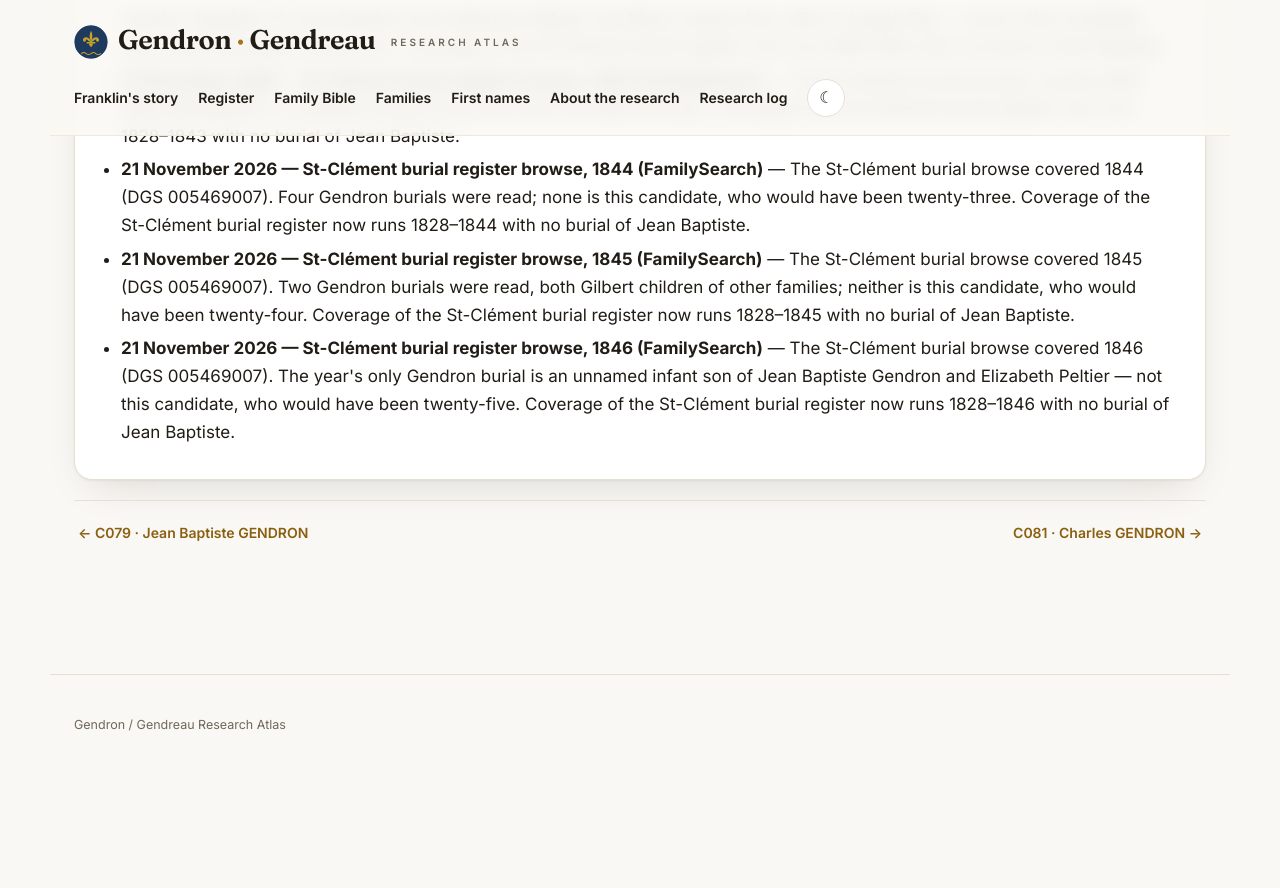
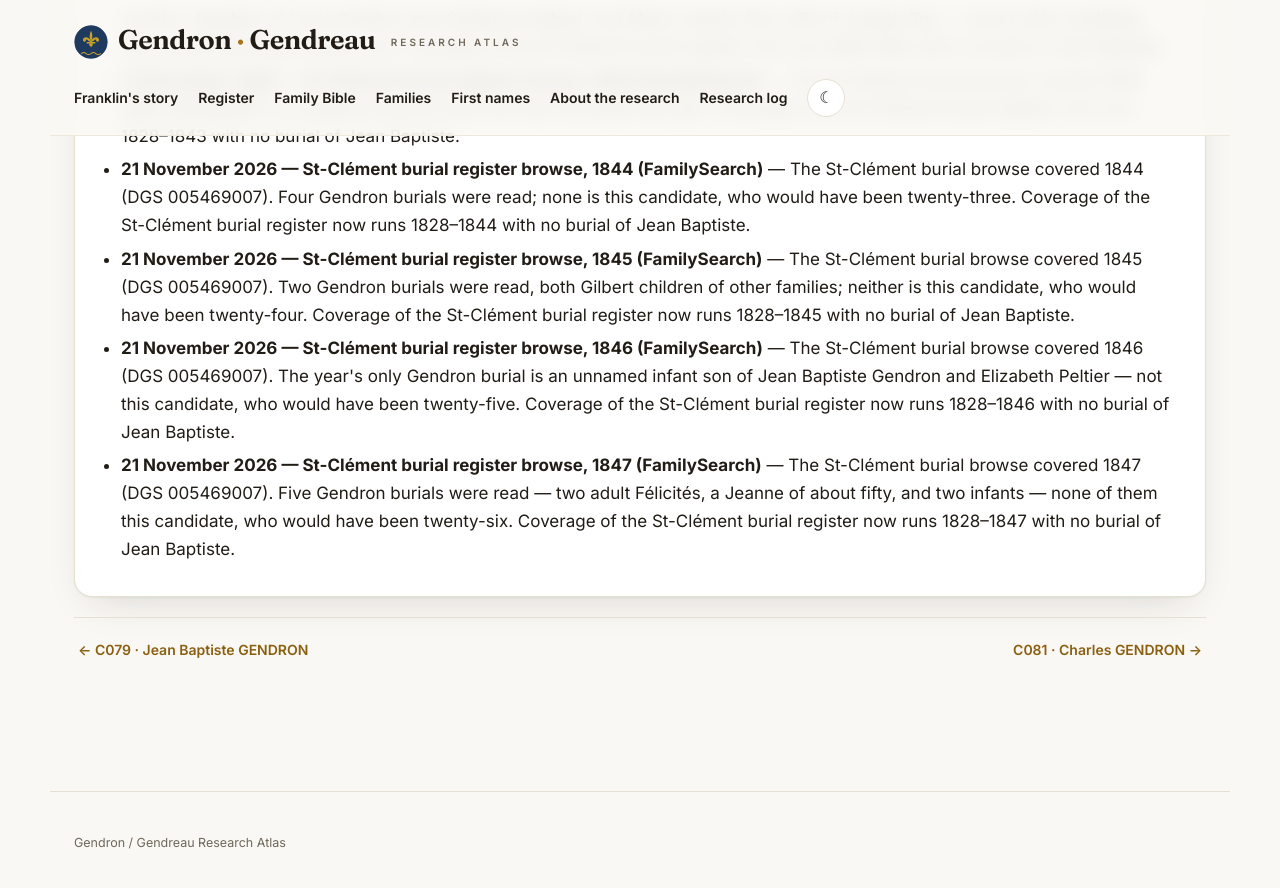
Before and after one commit to vetharmon/gendron-research, a Jekyll site: the page built from _candidates/c080.md, in a window 1280 px wide and 900 px high, scrolled down 4019 px. Shown: the top 888 px of the window. Built offline with Jekyll 4.4.1, drawn with Linux system fonts in a browser that asks for light colours; before the commit the page ends 4802 px from its top, so only the background shows below that.

Commit message:
St-Clement burial browse 1847 — entries for C080, C195, C212

```diff
--- a/_candidates/c080.md
+++ b/_candidates/c080.md
@@ -53,6 +53,8 @@ search_log:
     outcome: "The St-Clément burial browse covered 1845 (DGS 005469007). Two Gendron burials were read, both Gilbert children of other families; neither is this candidate, who would have been twenty-four. Coverage of the St-Clément burial register now runs 1828–1845 with no burial of Jean Baptiste."
   - resource: "21 November 2026 — St-Clément burial register browse, 1846 (FamilySearch)"
     outcome: "The St-Clément burial browse covered 1846 (DGS 005469007). The year's only Gendron burial is an unnamed infant son of Jean Baptiste Gendron and Elizabeth Peltier — not this candidate, who would have been twenty-five. Coverage of the St-Clément burial register now runs 1828–1846 with no burial of Jean Baptiste."
+  - resource: "21 November 2026 — St-Clément burial register browse, 1847 (FamilySearch)"
+    outcome: "The St-Clément burial browse covered 1847 (DGS 005469007). Five Gendron burials were read — two adult Félicités, a Jeanne of about fifty, and two infants — none of them this candidate, who would have been twenty-six. Coverage of the St-Clément burial register now runs 1828–1847 with no burial of Jean Baptiste."
 permalink: /candidates/c080/
 sources:
   - label: "LAFRANCE baptism (act 2369738)"
```
Also changed, not shown: _candidates/c195.md (+2 -0 lines), _candidates/c212.md (+2 -0 lines).
